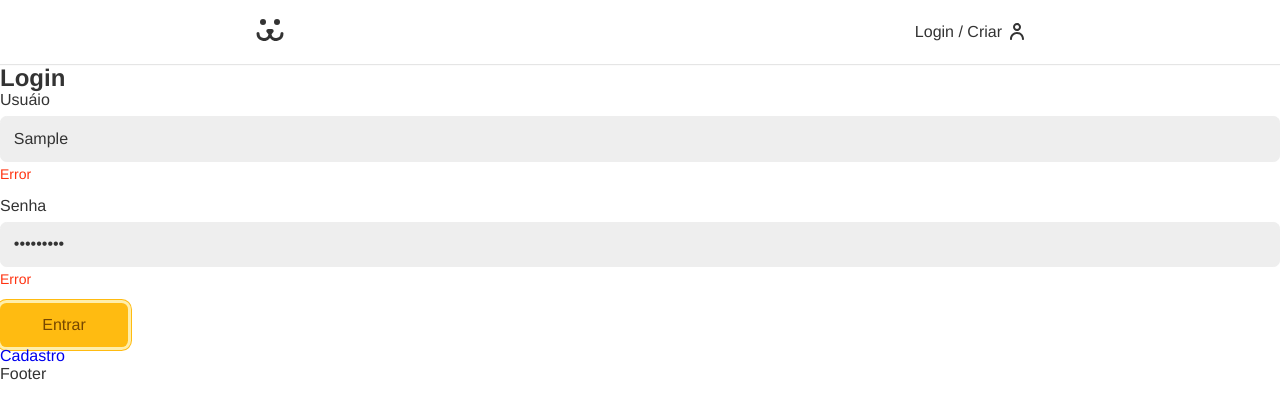
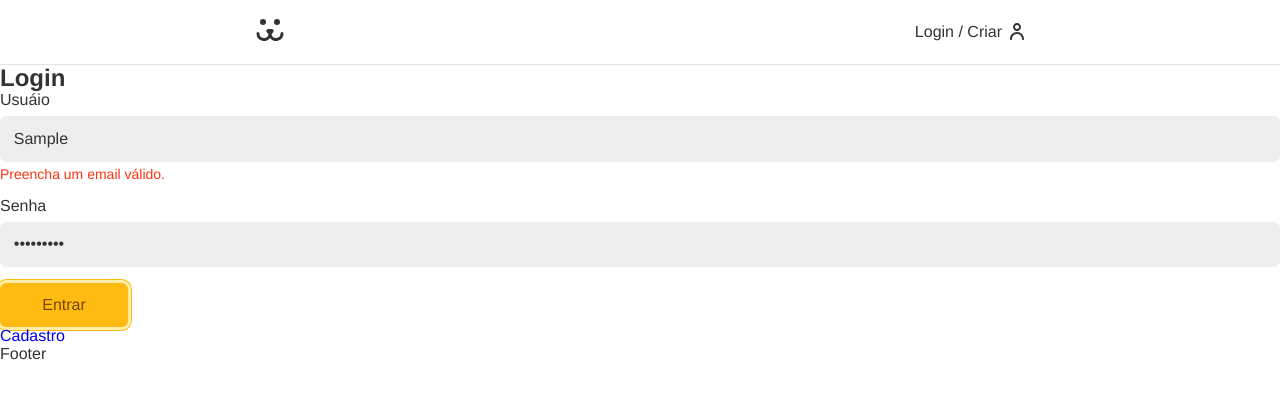
Before and after one commit to wanderson1873/dogs, a React (Create React App) app in the folder web/: page /login in a window 1280 px wide. Both pictures are taken after typing "Sample", "Sample123" into the empty fields and a click on the button "Entrar". Shown: the top 418 px of the page. Built offline with nearby package versions, Linux system fonts and the light colour scheme; no server answers.

Commit message:
Validate

```diff
--- a/web/src/Components/Form/Input.js
+++ b/web/src/Components/Form/Input.js
@@ -1,7 +1,7 @@
 import React from 'react'
 import style from './Input.module.css'
 
-function Input({label, name, type}) {
+function Input({label, name, type, value, onChange, error, onBlur}) {
    return (
       <div className={style.wrapper}>
          <label htmlFor={name} className={style.label}>
@@ -12,8 +12,11 @@ function Input({label, name, type}) {
             id={name}
             type={type}
             className={style.input}
+            value={value}
+            onChange={onChange}
+            onBlur={onBlur}
          />
-         <p className={style.error}>Error</p>
+         {error && <p className={style.error}>{error}</p>}
       </div>
    )
 }
--- a/web/src/Components/Login/LoginForm.js
+++ b/web/src/Components/Login/LoginForm.js
@@ -2,29 +2,31 @@ import React from 'react'
 import { Link } from 'react-router-dom'
 import Button from '../Form/Button'
 import Input from '../Form/Input'
+import useForm from '../../Hooks/useForm'
 
 const LoginForm = () => {
-   const [username, setUsername] = React.useState('')
-   const [password, setPassword] = React.useState('')
+   const username = useForm('email')
+   const password = useForm('')
 
    function handleSubmit(event) {
       event.preventDefault()
-      fetch('https://dogsapi.origamid.dev/json/jwt-auth/v1/token', {
-         method: 'POST',
-         headers: {
-            'Content-Type': 'application/json',
-         },
-         body: JSON.stringify({ username, password })
-      }).then(response => {console.log(response)}).then(json => {console.log(json)})
-
+      if(username.validate() && password.validate()){
+         fetch('https://dogsapi.origamid.dev/json/jwt-auth/v1/token', {
+            method: 'POST',
+            headers: {
+                  'Content-Type': 'application/json',
+            },
+            body: JSON.stringify()
+         })
+      }
    }
 
    return (
       <section>
          <h1>Login</h1>
          <form action="" onSubmit={handleSubmit}>
-            <Input label="Usuáio" name="username" type="text" />
-            <Input label="Senha" name="password" type="password" />
+            <Input label="Usuáio" name="username" type="text" {...username}/>
+            <Input label="Senha" name="password" type="password" {...password}/>
 
 
             <Button>Entrar</Button>
```
